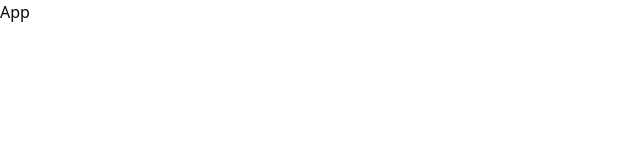
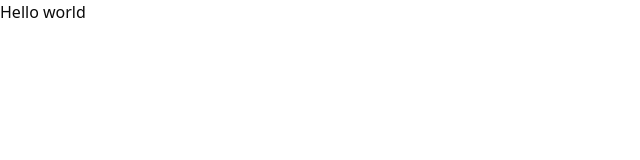
Before and after one commit to Adeboye22/user-fuelup, a React (Vite) app: page / in a window 1280 px wide. Shown: the top 160 px of the page, without its empty margins (0-640 px from the left). Built offline with nearby package versions, Linux system fonts and the light colour scheme.

Commit message:
installed a dependency

```diff
--- a/package.json
+++ b/package.json
@@ -23,10 +23,12 @@
     "@tailwindcss/vite": "^4.1.11",
     "class-variance-authority": "^0.7.1",
     "clsx": "^2.1.1",
+    "framer-motion": "^12.23.0",
     "lucide-react": "^0.525.0",
     "next-themes": "^0.4.6",
     "react": "^19.1.0",
     "react-dom": "^19.1.0",
+    "react-icons": "^5.5.0",
     "sonner": "^2.0.6",
     "tailwind-merge": "^3.3.1",
     "tailwindcss": "^4.1.11"
--- a/src/App.jsx
+++ b/src/App.jsx
@@ -1,11 +1,19 @@
-import React from 'react'
+// import { lazy } from 'react'; -m
+// import { BrowserRouter as Router, Routes, Route } from 'react-router-dom';
+// import { Toaster } from 'react-hot-toast';
 
-const App = () => {
+// import ScrollToTop from './Components/ScrollToTop';
+// import { ThemeProvider } from './components/theme-provider';
+
+// Main pages
+// const Home = lazy(() => import('./pages/Home'));
+
+function App() {
+
   return (
-    <div>
-      App
-    </div>
-  )
+    // <Home />
+    <div>Hello world</div>
+  );
 }
 
-export default App
+export default App;
```
Also changed, not shown: 1 other file (tests, documents, lock files or other folders).
